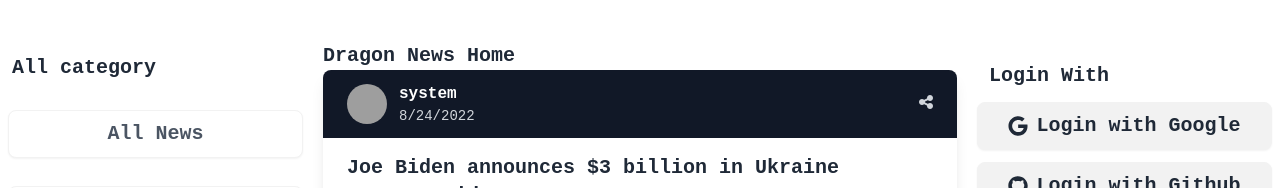
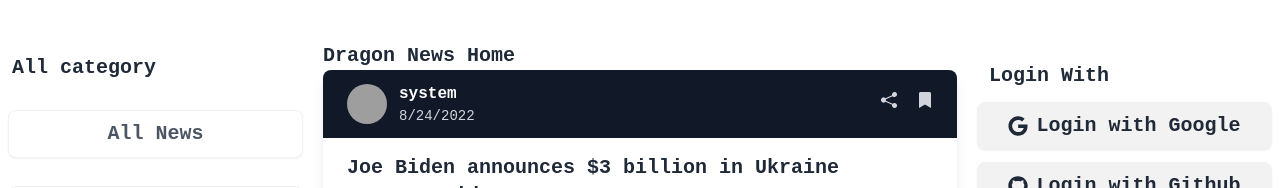
Before and after one commit to adnanahid/dragonNews, a React (Vite) app: page / in a window 1280 px wide. Shown: the part 280-468 px from the top of the page. Built offline with nearby package versions, Linux system fonts and the light colour scheme; grey boxes are pictures that could not be loaded.

Commit message:
icon fixed

```diff
--- a/src/NewsCard.jsx
+++ b/src/NewsCard.jsx
@@ -1,10 +1,12 @@
 import Rating from "react-rating";
-import { MdOutlineStarBorderPurple500 } from "react-icons/md";
+import { BsShareFill } from "react-icons/bs";
+import { FaBookmark } from "react-icons/fa";
 
 const NewsCard = ({ news }) => {
   return (
     <div className="mx-auto bg-white shadow-lg rounded-lg overflow-hidden mb-12">
-      <div className="flex items-center px-6 py-3 bg-gray-900 text-white">
+      <div className="flex justify-between items-center px-6 py-3 bg-gray-900 text-white">
+        <div className="flex items-center bg-gray-900 text-white">
           <img
             src={news.author.img}
             alt={news.author.name}
@@ -16,9 +18,15 @@
               {new Date(news.author.published_date).toLocaleDateString()}
             </p>
           </div>
+        </div>
+        <div className="space-x-5">
           <button className="ml-auto text-gray-300 hover:text-gray-400">
-          <i className="fas fa-share-alt"></i>
+            <BsShareFill />
           </button>
+          <button className="ml-auto text-gray-300 hover:text-gray-400">
+            <FaBookmark />
+          </button>
+        </div>
       </div>
       <div className="px-6 py-4">
         <h2 className="text-xl font-bold">{news.title}</h2>
```
Lines whose indentation alone changed are shown as unchanged.
